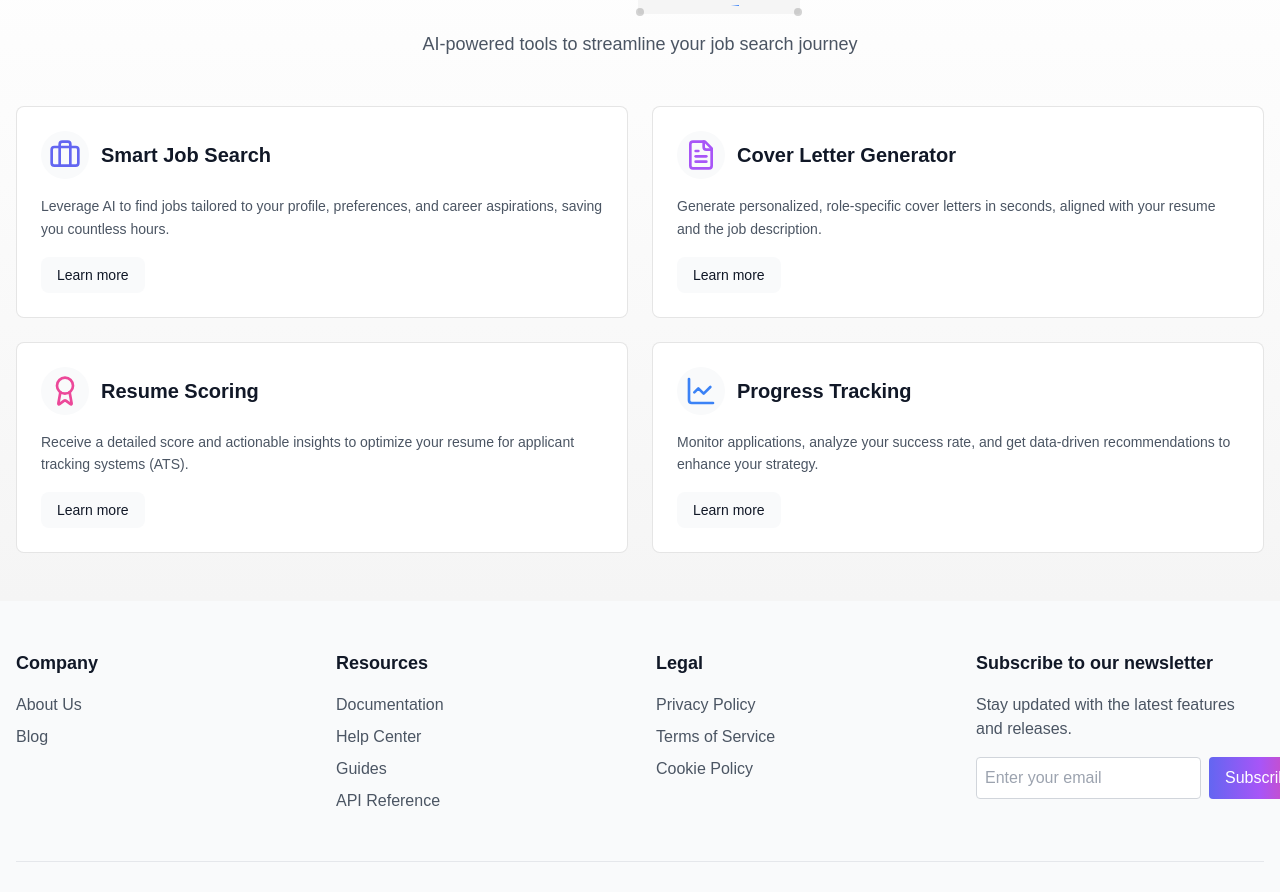
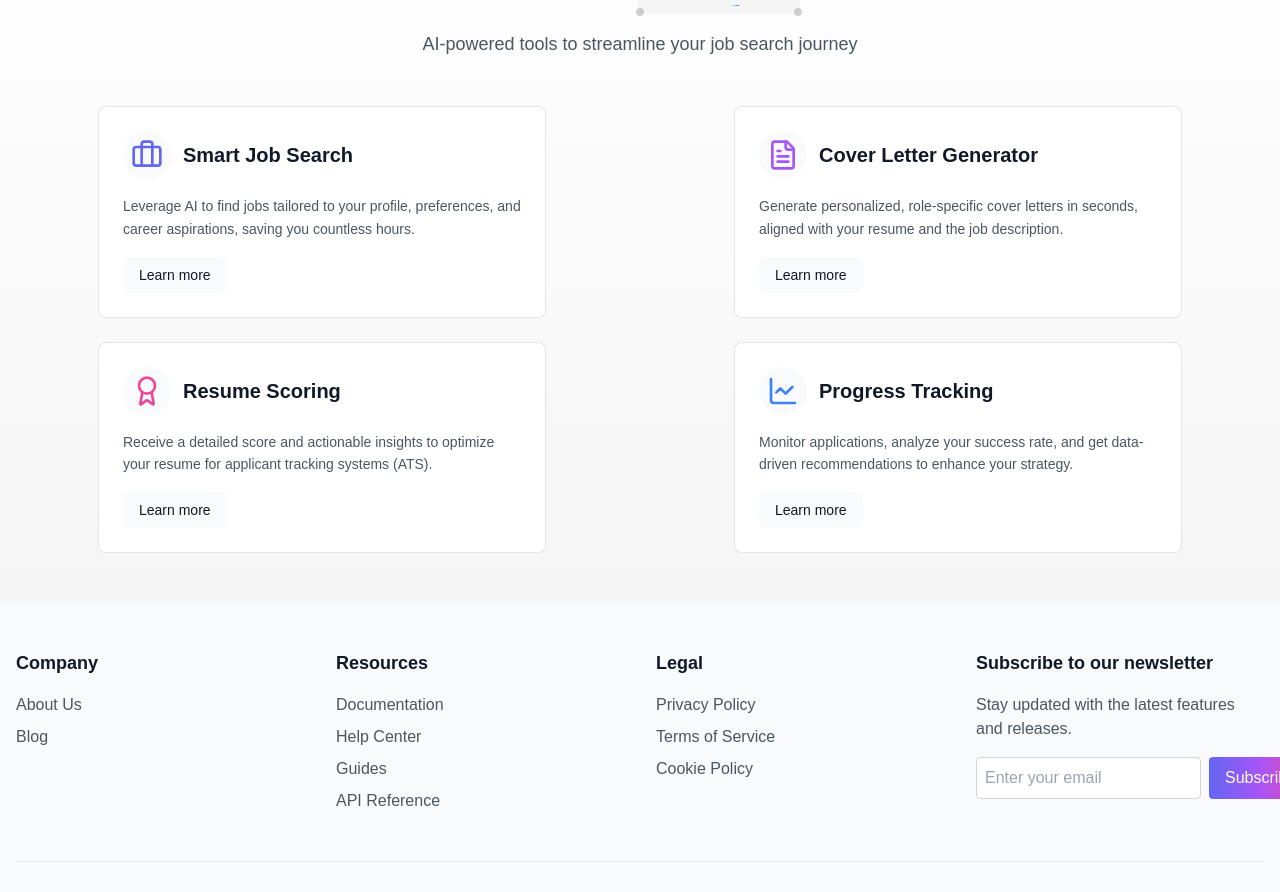
Before and after one commit to debsouryadatta/CareerSensei, a Next.js app in the folder nextjs_FE/my-app/: page / in a window 1280 px wide. Shown: the part 898-1790 px from the top of the page. Built offline with nearby package versions, Linux system fonts and the light colour scheme; no server answers.

Commit message:
fix width of card

```diff
--- a/nextjs_FE/my-app/src/components/HowItWorks.tsx
+++ b/nextjs_FE/my-app/src/components/HowItWorks.tsx
@@ -51,7 +51,7 @@ const HowItWorks = () => {
 
   return (
     <>
-      <section className="py-12 bg-gradient-to-b from-white to-neutral-100 dark:from-neutral-950 dark:to-neutral-800">
+      <section className="py-12 bg-gradient-to-b from-white to-neutral-100 dark:from-neutral-950 dark:to-neutral-800 ">
         <div className="container mx-auto px-4">
           <div className="text-center mb-12">
             <h2 className="text-4xl md:text-5xl font-bold mb-4 bg-clip-text text-transparent bg-gradient-to-r from-indigo-500 via-purple-500 to-pink-500">
@@ -63,7 +63,7 @@ const HowItWorks = () => {
           </div>
 
           <motion.div
-            className="grid grid-cols-1 md:grid-cols-2 gap-6"
+            className="grid grid-cols-1 md:grid-cols-2 gap-6 "
             variants={containerVariants}
             initial="hidden"
             animate="visible"
@@ -73,7 +73,7 @@ const HowItWorks = () => {
                 key={index}
                 variants={cardVariants}
                 whileHover={{ scale: 1.05 }}
-                className="bg-white dark:bg-black dark:hover:shadow-lg dark:hover:shadow-purple-500/[0.1] dark:border-white/[0.1] border-black/[0.1] border rounded-lg p-6 transition-shadow duration-300 ease-in-out"
+                className="max-w-md mx-auto bg-white dark:bg-black dark:hover:shadow-lg dark:hover:shadow-purple-500/[0.1] dark:border-white/[0.1] border-black/[0.1] border rounded-lg p-6 transition-shadow duration-300 ease-in-out"
               >
                 <div className="flex items-center mb-4">
                   <div className="rounded-full p-2 bg-gray-50 dark:bg-neutral-900">
```
